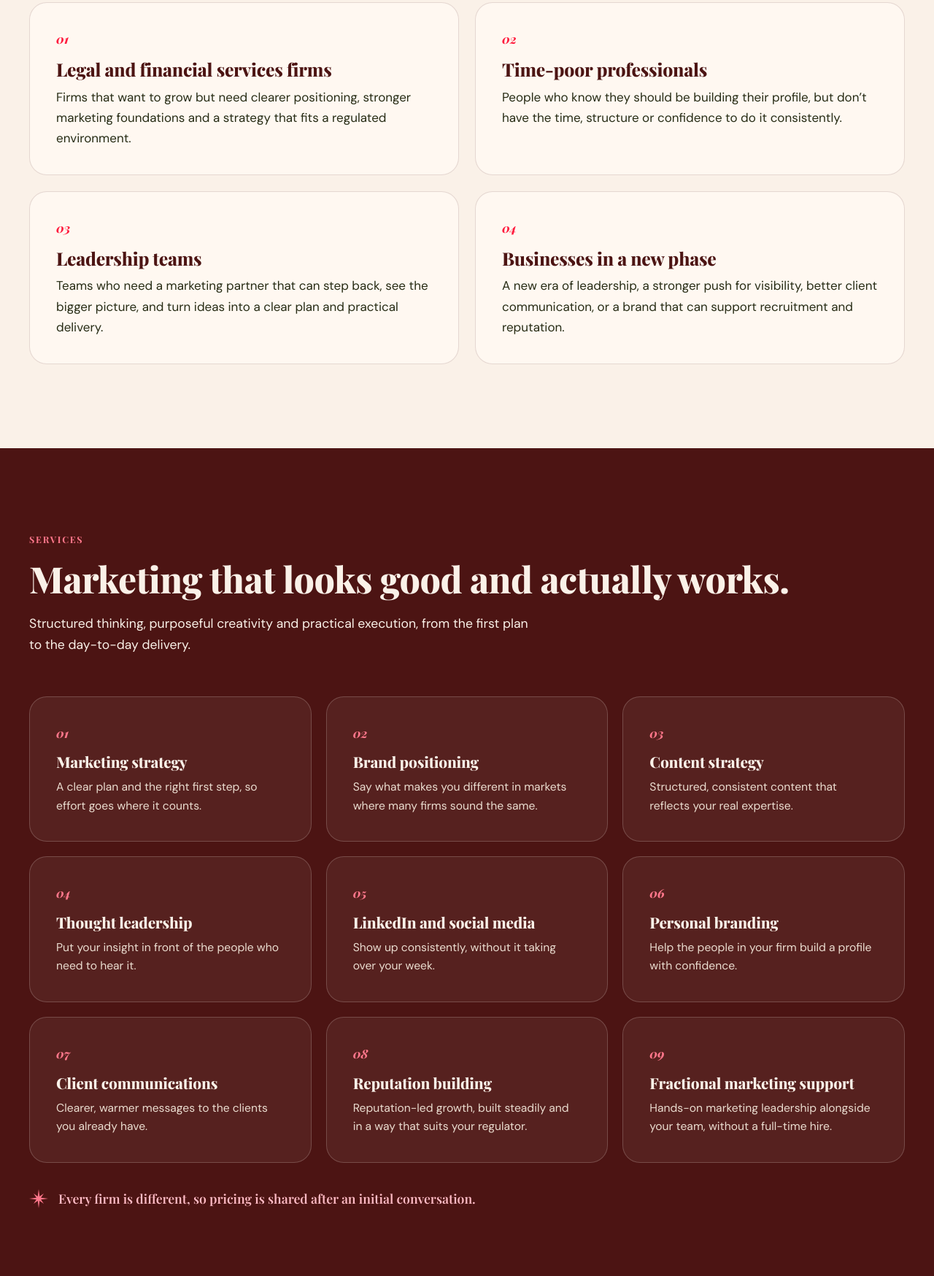
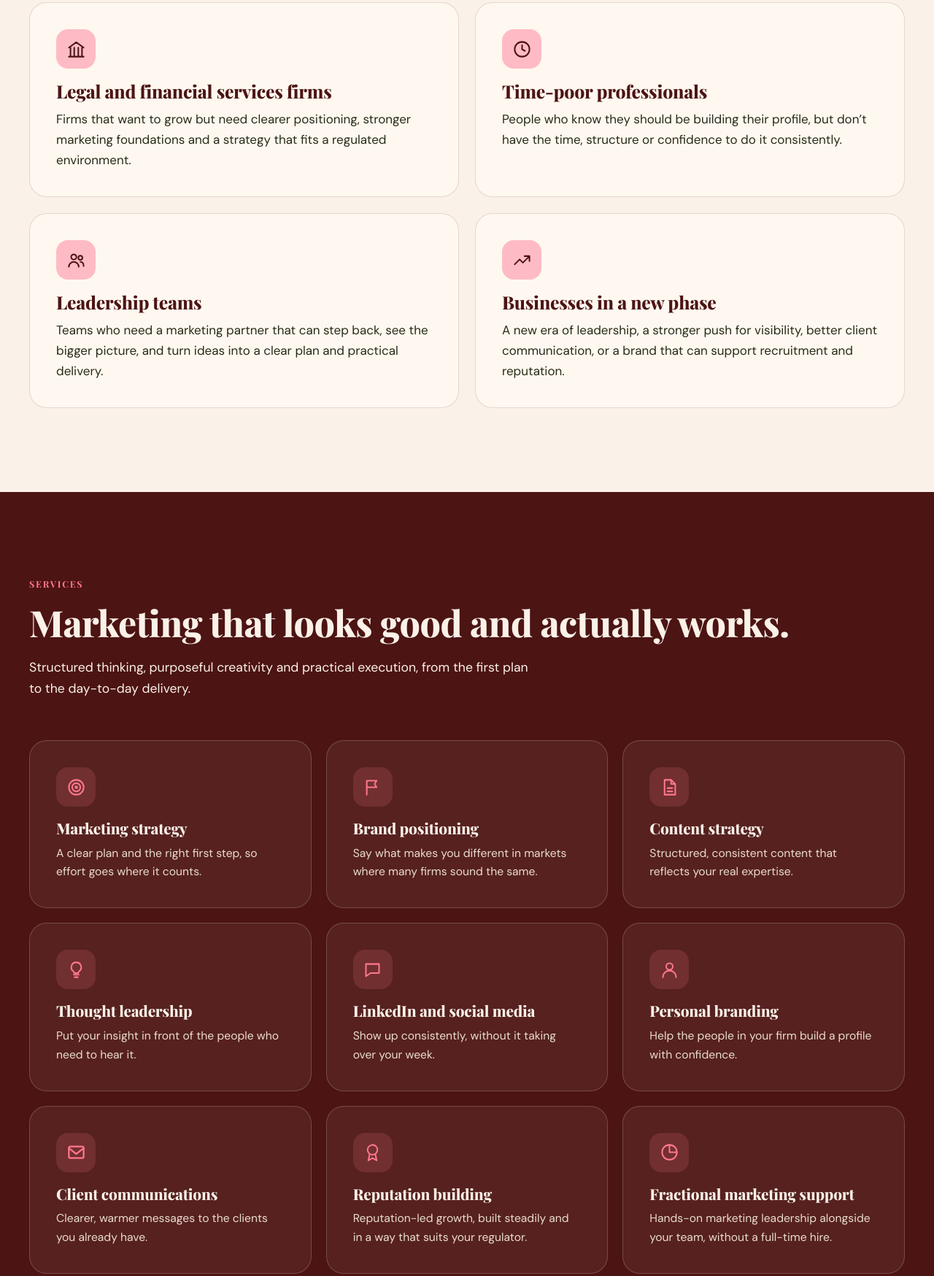
Before and after one commit to jedarlingtonx/ascendlfm.co.uk, a plain HTML site: page index.html in a window 1280 px wide. Shown: the part 1353-3101 px from the top of the page at 73% size. Drawn offline with Linux system fonts and the light colour scheme.

Commit message:
Use icons instead of numbers on Who I help and Services cards
Co-Authored-By: Claude Sonnet 5.5 <noreply@anthropic.com>
Claude-Session: https://claude.ai/code/session_01Gu4sFUfPVz67pkSkdaCChR

```diff
--- a/index.html
+++ b/index.html
@@ -103,6 +103,11 @@ h2{font-size:clamp(2rem,3.9vw,3.3rem)}
 .card{background:#fff8f1;border:1px solid rgba(76,20,19,.14);border-radius:24px;padding:clamp(24px,3vw,36px);position:relative;transition:transform .25s,box-shadow .25s}
 .card:hover{transform:translateY(-4px);box-shadow:0 16px 36px -18px rgba(76,20,19,.45)}
 .num{font-family:var(--serif);font-style:italic;font-weight:800;font-size:1.05rem;color:var(--blush);display:inline-block;margin-bottom:14px}
+.ico{display:inline-grid;place-items:center;width:54px;height:54px;border-radius:16px;background:var(--blush30);color:var(--oxblood);margin-bottom:18px;transition:background .25s,color .25s}
+.ico svg{width:27px;height:27px}
+.card:hover .ico{background:var(--blush60)}
+.services .ico{background:rgba(255,119,139,.16);color:var(--blush60)}
+.services .card:hover .ico{background:var(--blush60);color:var(--oxblood)}
 .card h3{font-size:1.55rem;margin-bottom:10px}
 .card p{color:var(--forest)}
 
@@ -252,6 +257,18 @@ footer .base{padding-top:24px;display:flex;flex-wrap:wrap;gap:12px 28px;justify-
   <symbol id="i-mail" viewBox="0 0 24 24" fill="none" stroke="currentColor" stroke-width="2" stroke-linecap="round" stroke-linejoin="round"><rect x="3" y="5" width="18" height="14" rx="2"/><path d="M3 7l9 7 9-7"/></symbol>
   <symbol id="i-phone" viewBox="0 0 24 24" fill="none" stroke="currentColor" stroke-width="2" stroke-linecap="round" stroke-linejoin="round"><path d="M5 4h4l2 5-2.5 1.5a11 11 0 0 0 5 5L15 13l5 2v4a2 2 0 0 1-2 2A16 16 0 0 1 3 6a2 2 0 0 1 2-2z"/></symbol>
   <symbol id="i-check" viewBox="0 0 24 24" fill="none" stroke="currentColor" stroke-width="2.4" stroke-linecap="round" stroke-linejoin="round"><circle cx="12" cy="12" r="10"/><path d="M7.5 12.5l3 3 6-7"/></symbol>
+  <symbol id="i-landmark" viewBox="0 0 24 24" fill="none" stroke="currentColor" stroke-width="1.8" stroke-linecap="round" stroke-linejoin="round"><path d="M3 21h18M5 21V10M9.5 21V10M14.5 21V10M19 21V10M3 10l9-6.5 9 6.5"/></symbol>
+  <symbol id="i-clock" viewBox="0 0 24 24" fill="none" stroke="currentColor" stroke-width="1.8" stroke-linecap="round" stroke-linejoin="round"><circle cx="12" cy="12" r="9"/><path d="M12 7v5l3.5 2"/></symbol>
+  <symbol id="i-users" viewBox="0 0 24 24" fill="none" stroke="currentColor" stroke-width="1.8" stroke-linecap="round" stroke-linejoin="round"><circle cx="9" cy="8" r="3.2"/><path d="M3 20c0-3.3 2.7-6 6-6s6 2.7 6 6"/><circle cx="17" cy="9" r="2.5"/><path d="M17 14c2.5 0 4 2 4 5"/></symbol>
+  <symbol id="i-trend" viewBox="0 0 24 24" fill="none" stroke="currentColor" stroke-width="1.8" stroke-linecap="round" stroke-linejoin="round"><path d="M3 17l6-6 4 4 8-8M15 7h6v6"/></symbol>
+  <symbol id="i-target" viewBox="0 0 24 24" fill="none" stroke="currentColor" stroke-width="1.8" stroke-linecap="round" stroke-linejoin="round"><circle cx="12" cy="12" r="9"/><circle cx="12" cy="12" r="5"/><circle cx="12" cy="12" r="1.2"/></symbol>
+  <symbol id="i-flag" viewBox="0 0 24 24" fill="none" stroke="currentColor" stroke-width="1.8" stroke-linecap="round" stroke-linejoin="round"><path d="M5 21V4M5 4h12l-2.5 4 2.5 4H5"/></symbol>
+  <symbol id="i-doc" viewBox="0 0 24 24" fill="none" stroke="currentColor" stroke-width="1.8" stroke-linecap="round" stroke-linejoin="round"><path d="M6 3h8l5 5v13H6zM14 3v5h5M9.5 13h6M9.5 17h6"/></symbol>
+  <symbol id="i-bulb" viewBox="0 0 24 24" fill="none" stroke="currentColor" stroke-width="1.8" stroke-linecap="round" stroke-linejoin="round"><path d="M9 18h6M10 21h4M12 3a6 6 0 0 0-3.5 10.9c.6.5 1 1.2 1 2.1h5c0-.9.4-1.6 1-2.1A6 6 0 0 0 12 3z"/></symbol>
+  <symbol id="i-chat" viewBox="0 0 24 24" fill="none" stroke="currentColor" stroke-width="1.8" stroke-linecap="round" stroke-linejoin="round"><path d="M4 5h16v11H9.5L4 20z"/></symbol>
+  <symbol id="i-person" viewBox="0 0 24 24" fill="none" stroke="currentColor" stroke-width="1.8" stroke-linecap="round" stroke-linejoin="round"><circle cx="12" cy="8" r="4"/><path d="M4 21c0-4.4 3.6-8 8-8s8 3.6 8 8"/></symbol>
+  <symbol id="i-medal" viewBox="0 0 24 24" fill="none" stroke="currentColor" stroke-width="1.8" stroke-linecap="round" stroke-linejoin="round"><circle cx="12" cy="9" r="6"/><path d="M8.5 14.5L7 22l5-3 5 3-1.5-7.5"/></symbol>
+  <symbol id="i-pie" viewBox="0 0 24 24" fill="none" stroke="currentColor" stroke-width="1.8" stroke-linecap="round" stroke-linejoin="round"><circle cx="12" cy="12" r="9"/><path d="M12 3v9h9"/></symbol>
 </svg>
 
 <a class="skip" href="#main">Skip to content</a>
@@ -339,10 +356,10 @@ footer .base{padding-top:24px;display:flex;flex-wrap:wrap;gap:12px 28px;justify-
       <p class="intro">I work with firms and people in law and finance who need a little help making sure the right people see it. Over 10 years of sector experience means I understand the compliance considerations and the challenge of standing out where many firms sound the same.</p>
     </div>
     <div class="grid">
-      <article class="card rv"><span class="num">01</span><h3>Legal and financial services firms</h3><p>Firms that want to grow but need clearer positioning, stronger marketing foundations and a strategy that fits a regulated environment.</p></article>
-      <article class="card rv"><span class="num">02</span><h3>Time-poor professionals</h3><p>People who know they should be building their profile, but don’t have the time, structure or confidence to do it consistently.</p></article>
-      <article class="card rv"><span class="num">03</span><h3>Leadership teams</h3><p>Teams who need a marketing partner that can step back, see the bigger picture, and turn ideas into a clear plan and practical delivery.</p></article>
-      <article class="card rv"><span class="num">04</span><h3>Businesses in a new phase</h3><p>A new era of leadership, a stronger push for visibility, better client communication, or a brand that can support recruitment and reputation.</p></article>
+      <article class="card rv"><span class="ico" aria-hidden="true"><svg viewBox="0 0 24 24"><use href="#i-landmark"/></svg></span><h3>Legal and financial services firms</h3><p>Firms that want to grow but need clearer positioning, stronger marketing foundations and a strategy that fits a regulated environment.</p></article>
+      <article class="card rv"><span class="ico" aria-hidden="true"><svg viewBox="0 0 24 24"><use href="#i-clock"/></svg></span><h3>Time-poor professionals</h3><p>People who know they should be building their profile, but don’t have the time, structure or confidence to do it consistently.</p></article>
+      <article class="card rv"><span class="ico" aria-hidden="true"><svg viewBox="0 0 24 24"><use href="#i-users"/></svg></span><h3>Leadership teams</h3><p>Teams who need a marketing partner that can step back, see the bigger picture, and turn ideas into a clear plan and practical delivery.</p></article>
+      <article class="card rv"><span class="ico" aria-hidden="true"><svg viewBox="0 0 24 24"><use href="#i-trend"/></svg></span><h3>Businesses in a new phase</h3><p>A new era of leadership, a stronger push for visibility, better client communication, or a brand that can support recruitment and reputation.</p></article>
     </div>
   </div>
 </section>
@@ -356,15 +373,15 @@ footer .base{padding-top:24px;display:flex;flex-wrap:wrap;gap:12px 28px;justify-
       <p class="intro">Structured thinking, purposeful creativity and practical execution, from the first plan to the day-to-day delivery.</p>
     </div>
     <div class="grid">
-      <article class="card rv"><span class="num">01</span><h3>Marketing strategy</h3><p>A clear plan and the right first step, so effort goes where it counts.</p></article>
-      <article class="card rv"><span class="num">02</span><h3>Brand positioning</h3><p>Say what makes you different in markets where many firms sound the same.</p></article>
-      <article class="card rv"><span class="num">03</span><h3>Content strategy</h3><p>Structured, consistent content that reflects your real expertise.</p></article>
-      <article class="card rv"><span class="num">04</span><h3>Thought leadership</h3><p>Put your insight in front of the people who need to hear it.</p></article>
-      <article class="card rv"><span class="num">05</span><h3>LinkedIn and social media</h3><p>Show up consistently, without it taking over your week.</p></article>
-      <article class="card rv"><span class="num">06</span><h3>Personal branding</h3><p>Help the people in your firm build a profile with confidence.</p></article>
-      <article class="card rv"><span class="num">07</span><h3>Client communications</h3><p>Clearer, warmer messages to the clients you already have.</p></article>
-      <article class="card rv"><span class="num">08</span><h3>Reputation building</h3><p>Reputation-led growth, built steadily and in a way that suits your regulator.</p></article>
-      <article class="card rv"><span class="num">09</span><h3>Fractional marketing support</h3><p>Hands-on marketing leadership alongside your team, without a full-time hire.</p></article>
+      <article class="card rv"><span class="ico" aria-hidden="true"><svg viewBox="0 0 24 24"><use href="#i-target"/></svg></span><h3>Marketing strategy</h3><p>A clear plan and the right first step, so effort goes where it counts.</p></article>
+      <article class="card rv"><span class="ico" aria-hidden="true"><svg viewBox="0 0 24 24"><use href="#i-flag"/></svg></span><h3>Brand positioning</h3><p>Say what makes you different in markets where many firms sound the same.</p></article>
+      <article class="card rv"><span class="ico" aria-hidden="true"><svg viewBox="0 0 24 24"><use href="#i-doc"/></svg></span><h3>Content strategy</h3><p>Structured, consistent content that reflects your real expertise.</p></article>
+      <article class="card rv"><span class="ico" aria-hidden="true"><svg viewBox="0 0 24 24"><use href="#i-bulb"/></svg></span><h3>Thought leadership</h3><p>Put your insight in front of the people who need to hear it.</p></article>
+      <article class="card rv"><span class="ico" aria-hidden="true"><svg viewBox="0 0 24 24"><use href="#i-chat"/></svg></span><h3>LinkedIn and social media</h3><p>Show up consistently, without it taking over your week.</p></article>
+      <article class="card rv"><span class="ico" aria-hidden="true"><svg viewBox="0 0 24 24"><use href="#i-person"/></svg></span><h3>Personal branding</h3><p>Help the people in your firm build a profile with confidence.</p></article>
+      <article class="card rv"><span class="ico" aria-hidden="true"><svg viewBox="0 0 24 24"><use href="#i-mail"/></svg></span><h3>Client communications</h3><p>Clearer, warmer messages to the clients you already have.</p></article>
+      <article class="card rv"><span class="ico" aria-hidden="true"><svg viewBox="0 0 24 24"><use href="#i-medal"/></svg></span><h3>Reputation building</h3><p>Reputation-led growth, built steadily and in a way that suits your regulator.</p></article>
+      <article class="card rv"><span class="ico" aria-hidden="true"><svg viewBox="0 0 24 24"><use href="#i-pie"/></svg></span><h3>Fractional marketing support</h3><p>Hands-on marketing leadership alongside your team, without a full-time hire.</p></article>
     </div>
     <p class="note rv"><svg viewBox="0 0 100 100" aria-hidden="true"><use href="#star8"/></svg>Every firm is different, so pricing is shared after an initial conversation.</p>
   </div>
```
